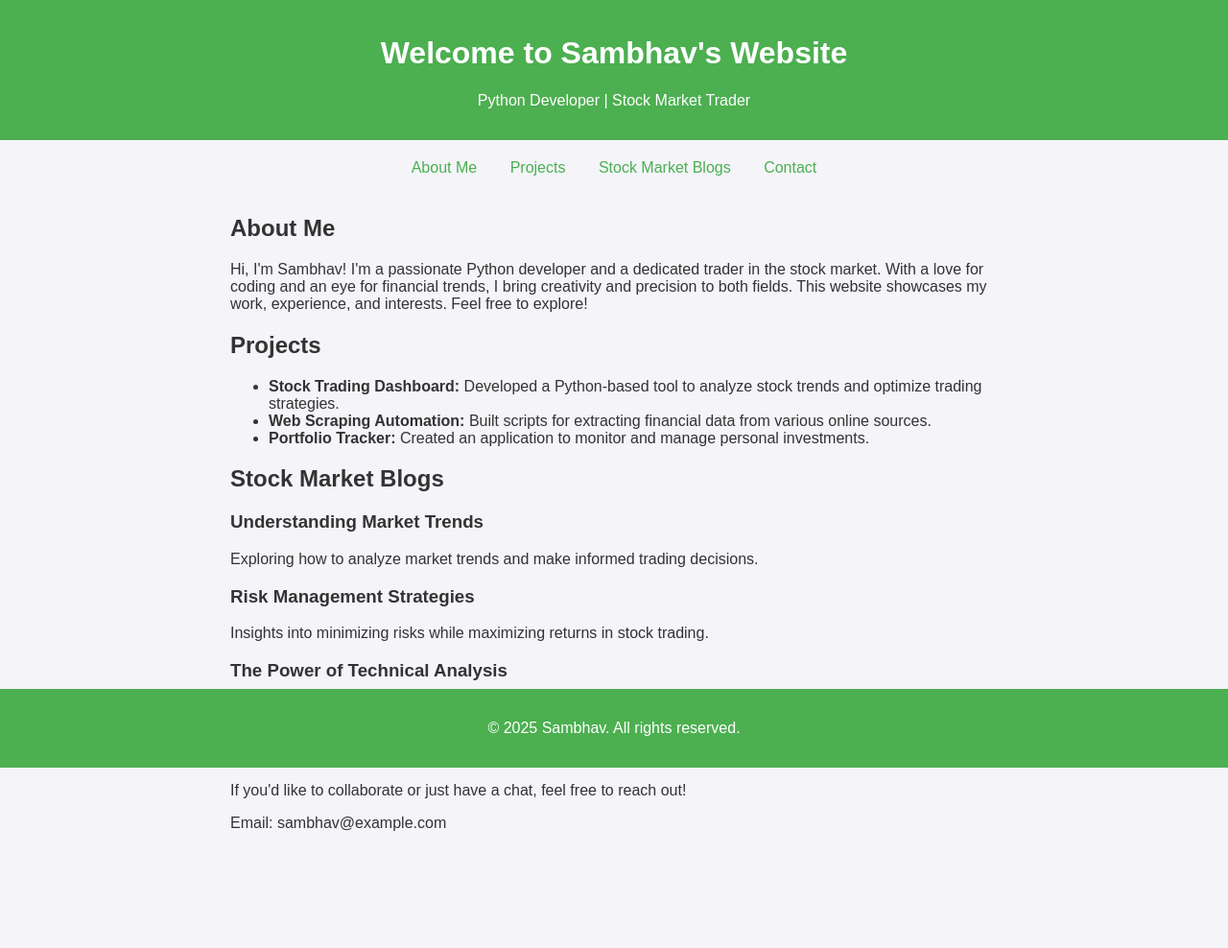
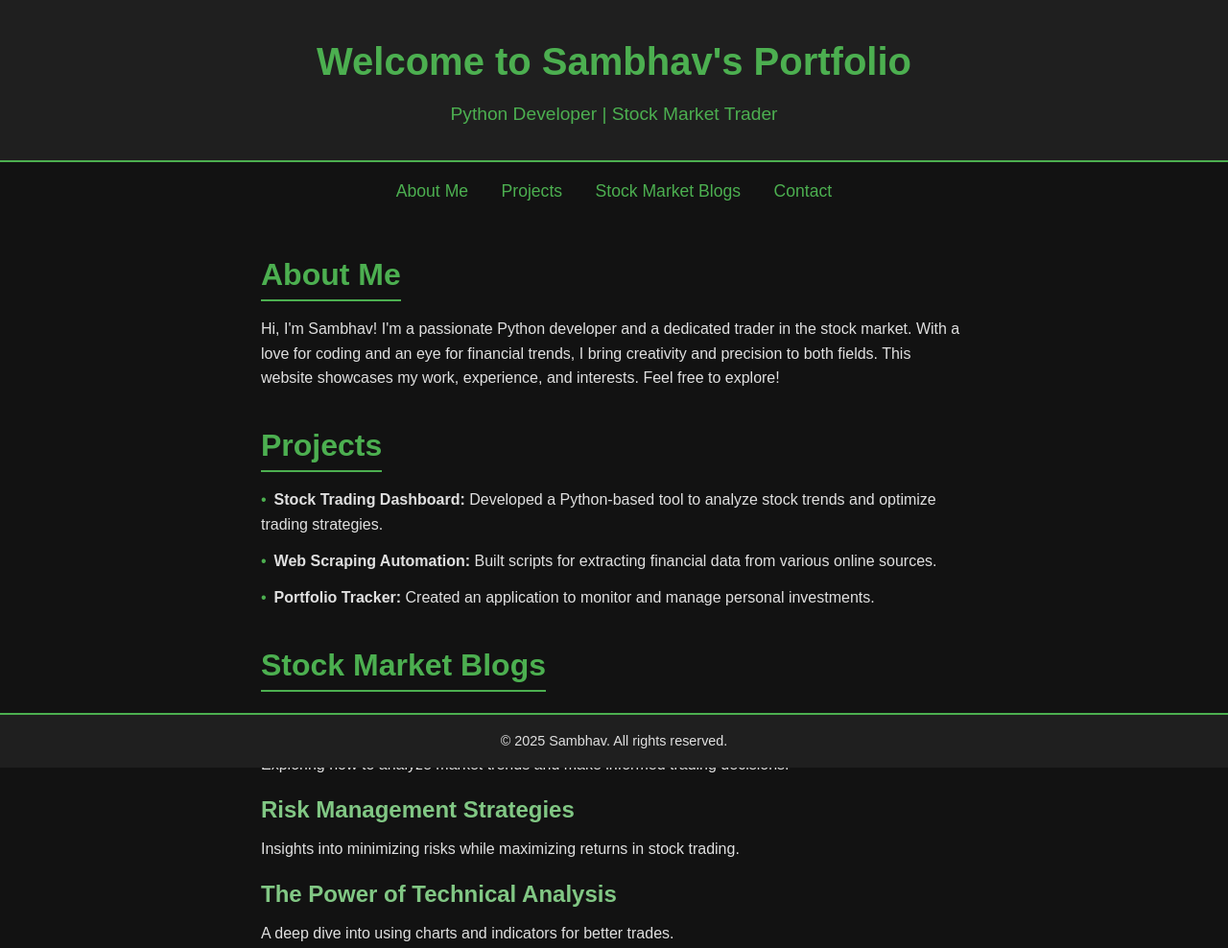
Before and after one commit to codewithsam0007/codewithsam, a plain HTML site: page index.html in a window 1280 px wide. Shown: the top 988 px of the page at 96% size. Before the commit the page ends 903 px from the top, so only its background shows below. Drawn offline with Linux system fonts and the light colour scheme.

Commit message:
Update index.html

```diff
--- a/index.html
+++ b/index.html
@@ -5,50 +5,133 @@
     <meta name="viewport" content="width=device-width, initial-scale=1.0">
     <title>Sambhav's Portfolio</title>
     <style>
+        /* General Reset */
+        * {
+            margin: 0;
+            padding: 0;
+            box-sizing: border-box;
+        }
+
+        /* Body */
         body {
             font-family: Arial, sans-serif;
-            margin: 0;
-            padding: 0;
-            background-color: #f4f4f9;
-            color: #333;
+            background-color: #121212;
+            color: #e0e0e0;
+            line-height: 1.6;
         }
+
+        /* Header */
         header {
-            background-color: #4CAF50;
-            color: white;
-            padding: 1rem 0;
+            background-color: #1f1f1f;
+            color: #4CAF50;
+            padding: 2rem 0;
             text-align: center;
+            border-bottom: 2px solid #4CAF50;
         }
+
+        header h1 {
+            font-size: 2.5rem;
+            margin-bottom: 0.5rem;
+        }
+
+        header p {
+            font-size: 1.2rem;
+        }
+
+        /* Navigation */
         nav {
             text-align: center;
-            margin-top: 20px;
+            margin: 1rem 0;
         }
+
         nav a {
+            color: #4CAF50;
+            text-decoration: none;
             margin: 0 15px;
-            text-decoration: none;
-            color: #4CAF50;
+            font-size: 1.1rem;
+            transition: color 0.3s ease;
         }
+
         nav a:hover {
-            text-decoration: underline;
+            color: #81C784;
         }
+
+        /* Main Content */
         main {
-            padding: 20px;
+            padding: 2rem;
             max-width: 800px;
             margin: 0 auto;
         }
+
+        section {
+            margin-bottom: 2rem;
+        }
+
+        section h2 {
+            font-size: 2rem;
+            color: #4CAF50;
+            margin-bottom: 1rem;
+            border-bottom: 2px solid #4CAF50;
+            display: inline-block;
+        }
+
+        section p, li {
+            font-size: 1rem;
+            margin-bottom: 0.8rem;
+        }
+
+        ul {
+            list-style-type: none;
+            padding-left: 0;
+        }
+
+        li::before {
+            content: "•";
+            color: #4CAF50;
+            padding-right: 0.5rem;
+        }
+
+        article h3 {
+            font-size: 1.5rem;
+            color: #81C784;
+            margin-bottom: 0.5rem;
+        }
+
+        article p {
+            font-size: 1rem;
+            margin-bottom: 1rem;
+        }
+
+        /* Footer */
         footer {
-            background-color: #4CAF50;
-            color: white;
+            background-color: #1f1f1f;
+            color: #e0e0e0;
             text-align: center;
             padding: 1rem 0;
+            border-top: 2px solid #4CAF50;
             position: fixed;
             bottom: 0;
             width: 100%;
+        }
+
+        footer p {
+            margin: 0;
+            font-size: 0.9rem;
+        }
+
+        /* Hover Effects */
+        a, li {
+            transition: all 0.3s ease;
+        }
+
+        a:hover, li:hover {
+            color: #81C784;
         }
     </style>
 </head>
 <body>
     <header>
-        <h1>Welcome to Sambhav's Website</h1>
+        <h1>Welcome to Sambhav's Portfolio</h1>
         <p>Python Developer | Stock Market Trader</p>
     </header>
 
```
